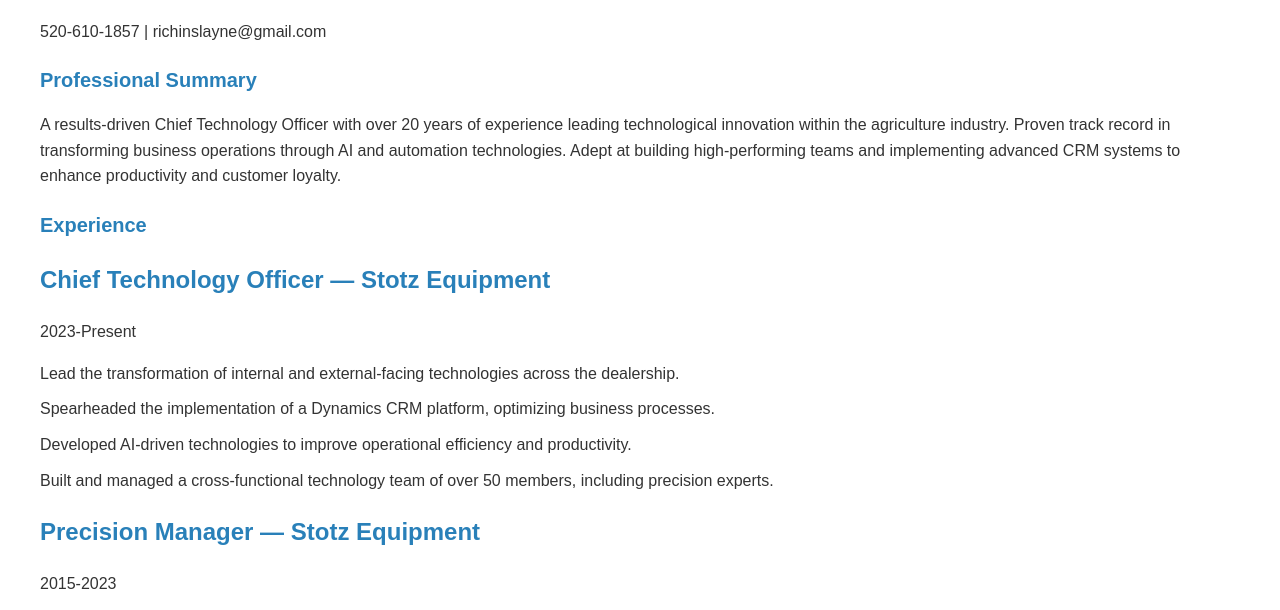
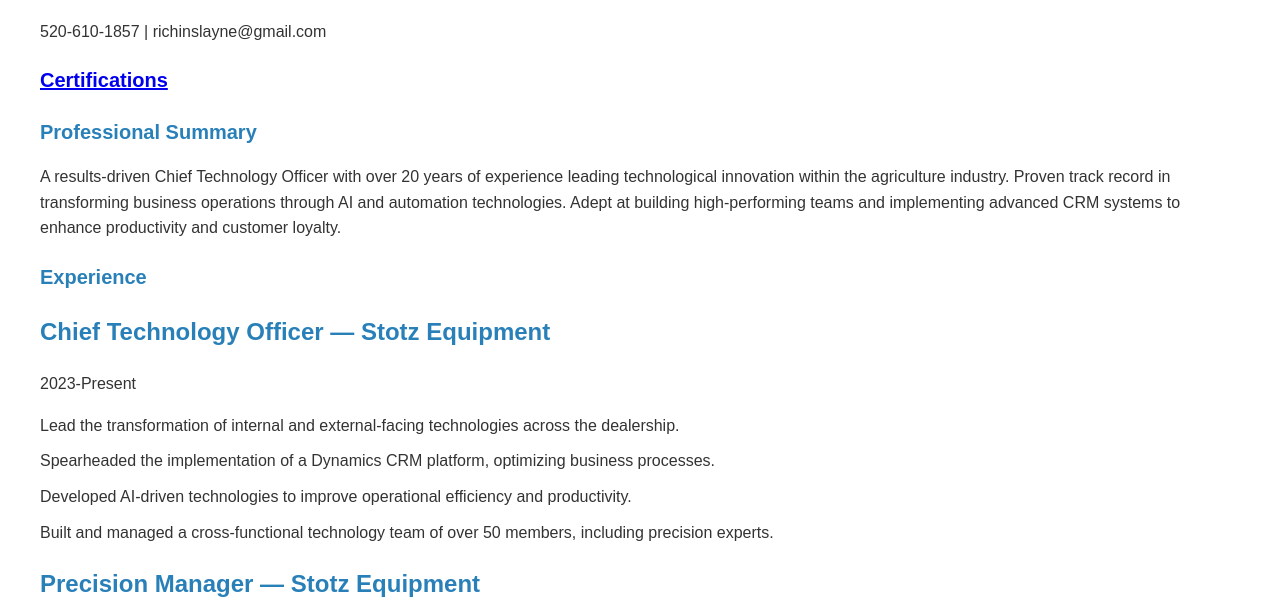
Before and after one commit to laynerichins/Project4Site, a plain HTML site: page certifications.html in a window 1280 px wide. Shown: the part 94-704 px from the top of the page. Drawn offline with Linux system fonts and the light colour scheme.

Commit message:
Update certifications.html
Updating Navigation and Stylesheet

```diff
--- a/certifications.html
+++ b/certifications.html
@@ -12,7 +12,11 @@
 	    <div class="contact-info">
 	        <p>520-610-1857 | richinslayne@gmail.com</p>
 	    </div>
-
+		<nav>
+			<h3>
+				<a href="/certifications.html">Certifications</a>
+			</h3>
+		</nav>
 	    <div class="section-title">
 	        <span>Professional Summary</span>
 	    </div>
```
